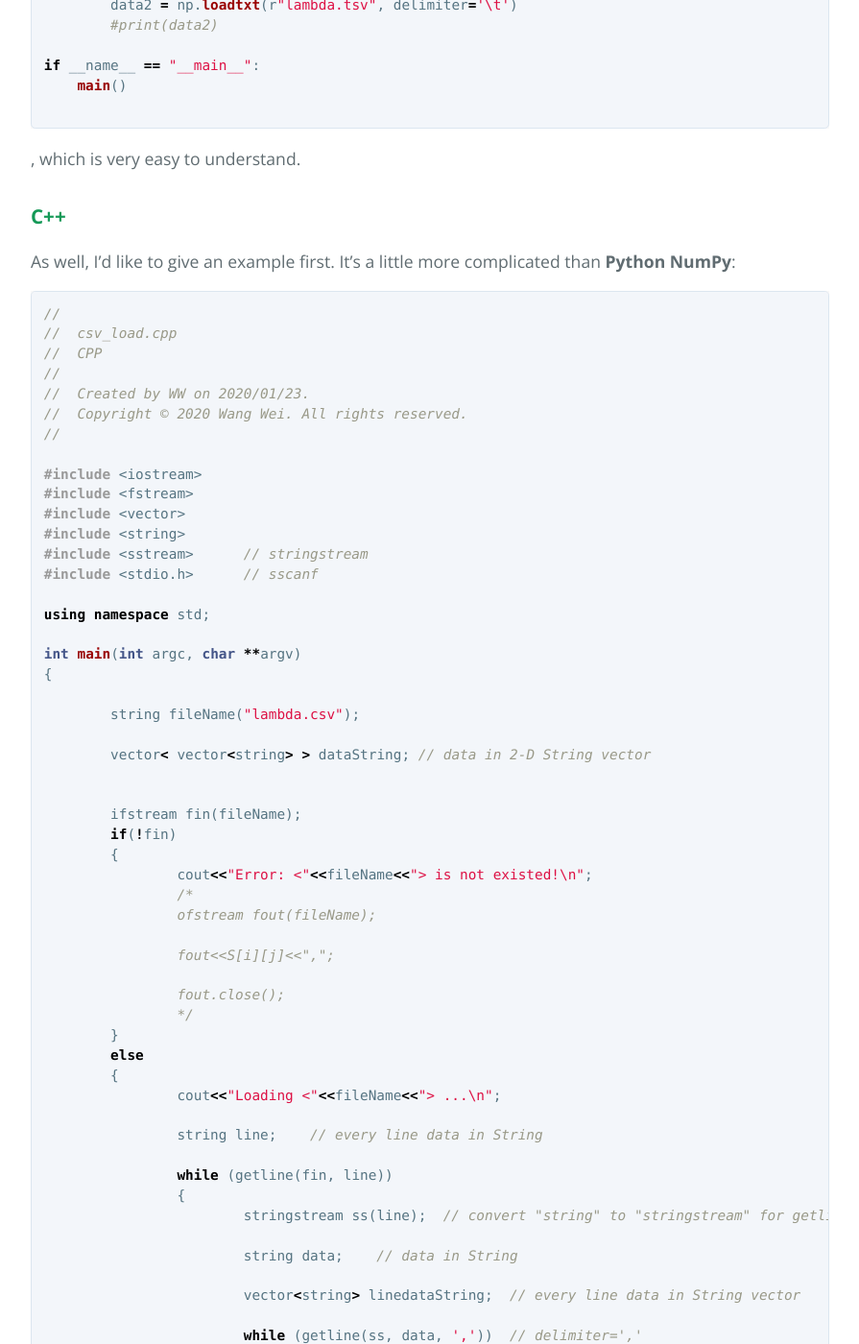
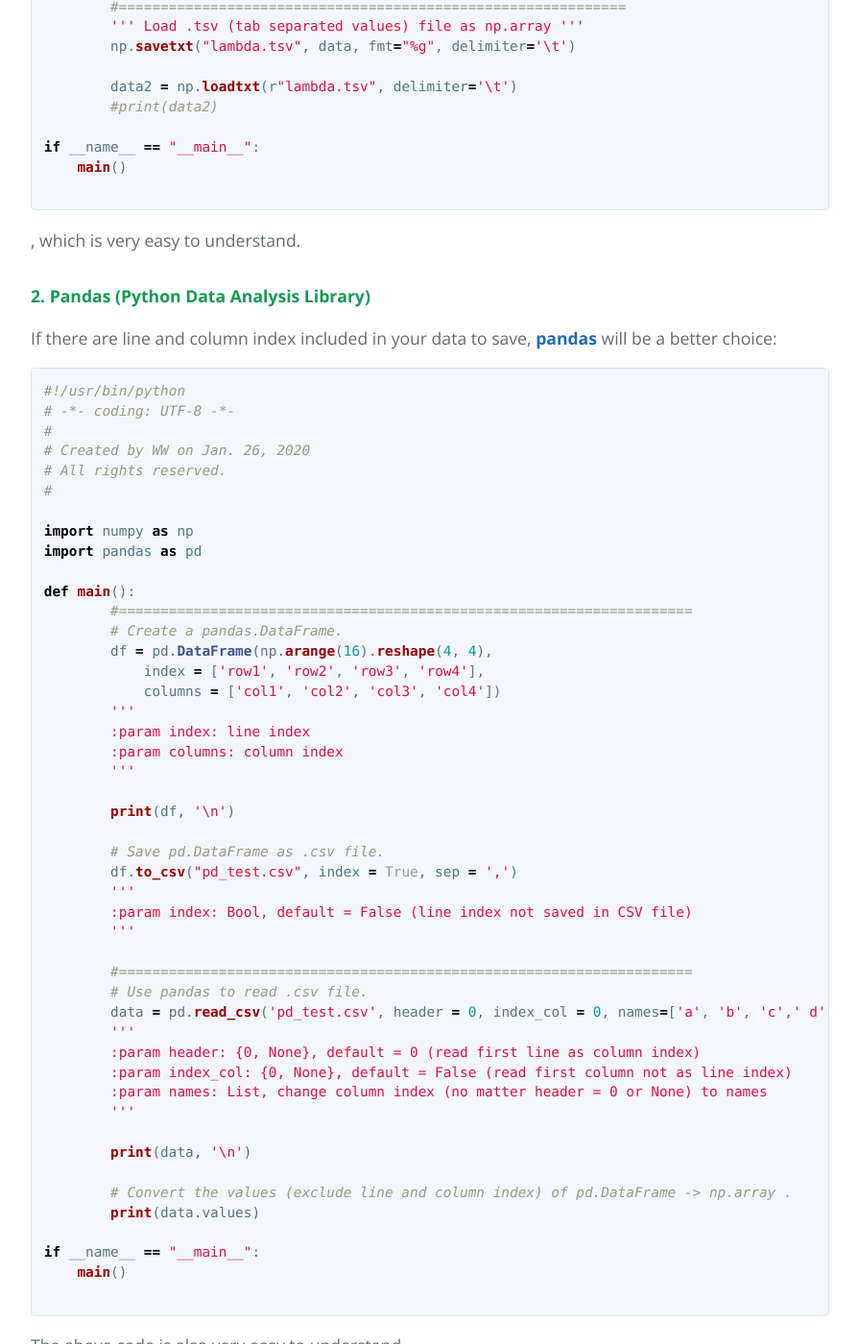
Before and after one commit to wwang721/wwang721.github.io, a Jekyll site: the page built from _posts/2020-01-26-CSV.md, in a window 1280 px wide and 1400 px high, scrolled down 1400 px. Shown: the whole window at 96% size, without its empty margins (192-1087 px from the left). Built offline with Jekyll 4.4.1, drawn with Linux system fonts in a browser that asks for light colours; some of the changed text lies outside the part shown.

Commit message:
csv-pandas

````diff
--- a/_posts/2020-01-23-CSV.md
+++ b/_posts/2020-01-26-CSV.md
@@ -10,9 +10,11 @@ There are 3 common file formats to save data: **.txt** (plain text), **.csv** (c
 
 ![build](https://img.shields.io/badge/-python-brightgreen.svg) &emsp;![tex](https://img.shields.io/badge/-C++-blue.svg) &emsp;![Copyright](https://img.shields.io/badge/Copyright-© Wei Wang-yellow.svg) &emsp;![](https://img.shields.io/badge/-All rights reserved-red.svg)
 
-### **Python NumPy**
+### **Python**
 
-I would like to give an example first:
+#### **1. NumPy (Numeric Python)**
+
+If there is only a bunch of numbers to save, [**NumPy**](https://numpy.org) will be the fastest and simplest choice for you. I would like to give an example first:
 
 ``` python
 #!/usr/bin/python
@@ -26,7 +28,7 @@ import numpy as np
 
 def main():
 	#=============================================================
-	''' load plain text file (.txt) as np.array '''
+	''' Load plain text file (.txt) as np.array '''
 	data = np.loadtxt(r"lambda.txt")
 
 	#print(data)
@@ -38,14 +40,14 @@ def main():
 	#print(y)
 
 	#=============================================================
-	''' load .csv (comma separated values) file as np.array '''
+	''' Load .csv (comma separated values) file as np.array '''
 	np.savetxt("lambda.csv", data, fmt="%g", delimiter=',')
 
 	data1 = np.loadtxt(r"lambda.csv", delimiter=',')
 	#print(data1)
 
 	#=============================================================
-	''' load .tsv (tab separated values) file as np.array '''
+	''' Load .tsv (tab separated values) file as np.array '''
 	np.savetxt("lambda.tsv", data, fmt="%g", delimiter='\t')
 
 	data2 = np.loadtxt(r"lambda.tsv", delimiter='\t')
@@ -57,9 +59,63 @@ if __name__ == "__main__":
 ```
 , which is very easy to understand.
 
+#### **2. Pandas (Python Data Analysis Library)**
+
+If there are line and column index included in your data to save, [**pandas**](https://pandas.pydata.org) will be a better choice:
+
+``` python
+#!/usr/bin/python
+# -*- coding: UTF-8 -*-
+#
+# Created by WW on Jan. 26, 2020
+# All rights reserved.
+#
+
+import numpy as np
+import pandas as pd
+
+def main():
+	#=====================================================================
+	# Create a pandas.DataFrame.
+	df = pd.DataFrame(np.arange(16).reshape(4, 4),
+	    index = ['row1', 'row2', 'row3', 'row4'],
+	    columns = ['col1', 'col2', 'col3', 'col4'])
+	'''
+	:param index: line index
+	:param columns: column index
+	'''
+
+	print(df, '\n')
+
+	# Save pd.DataFrame as .csv file.
+	df.to_csv("pd_test.csv", index = True, sep = ',')
+	'''
+	:param index: Bool, default = False (line index not saved in CSV file)
+	'''
+
+	#=====================================================================
+	# Use pandas to read .csv file.
+	data = pd.read_csv('pd_test.csv', header = 0, index_col = 0, names=['a', 'b', 'c',' d'])
+	'''
+	:param header: {0, None}, default = 0 (read first line as column index)
+	:param index_col: {0, None}, default = False (read first column not as line index)
+	:param names: List, change column index (no matter header = 0 or None) to names
+	'''
+
+	print(data, '\n')
+
+	# Convert the values (exclude line and column index) of pd.DataFrame -> np.array .
+	print(data.values)
+
+if __name__ == "__main__":
+    main()
+
+```
+The above code is also very easy to understand.
+
 ### **C++**
 
-As well, I'd like to give an example first. It's a little more complicated than **Python NumPy**:
+As well, I'd like to give an example first. However, it's a little more complicated than **Python** [**NumPy**](https://numpy.org) and [**pandas**](https://pandas.pydata.org), you have to understand some **C++** concepts like **vector** and **stream**, etc.
 
 ``` cpp
 //
@@ -90,7 +146,7 @@ int main(int argc, char **argv)
 	ifstream fin(fileName);
 	if(!fin)
 	{
-		cout<<"Error: <"<<fileName<<"> is not existed!\n";
+		cout << "Error: <" << fileName << "> is not existed!\n";
 		/*
 		ofstream fout(fileName);
 
@@ -101,13 +157,14 @@ int main(int argc, char **argv)
 	}
 	else
 	{
-		cout<<"Loading <"<<fileName<<"> ...\n";
+		cout << "Loading <" << fileName << "> ...\n";
 
 		string line;	// every line data in String
 
 		while (getline(fin, line))
 		{
-			stringstream ss(line); 	// convert "string" to "stringstream" for getline() function
+			// Convert "string" to "stringstream" for getline() function
+			stringstream ss(line);
 
 			string data;	// data in String
 
@@ -125,9 +182,9 @@ int main(int argc, char **argv)
 	dimension[0] = dataString.size();
 	dimension[1] = dataString[0].size();
 
-	cout<<"Data dimension: "<<dimension[0]<<"x"<<dimension[1]<<endl;
+	cout << "Data dimension: " << dimension[0] << " x " << dimension[1] << endl;
 
-	//data in 2-D vector S(m*n)
+	//Data in 2-D vector S(m*n)
 	vector< vector<double> > S(dimension[0], vector<double>(dimension[1]));
 
 	for(int i = 0; i < dimension[0]; i++)
@@ -137,9 +194,9 @@ int main(int argc, char **argv)
 			// c_str() covert "string" to "char *"
 			// sscanf() convert "char *" to "%lf" ("double")
 			sscanf(dataString[i][j].c_str(), "%lf", &S[i][j]);
-			cout<<S[i][j]<<"\t";
+			cout << S[i][j] << "\t";
 		}
-		cout<<endl;
+		cout << endl;
 	}
 
 	return 0;
````
Also changed, not shown: other parts of _posts/2020-01-26-CSV.md (+1 -1 lines), 2 other files.
